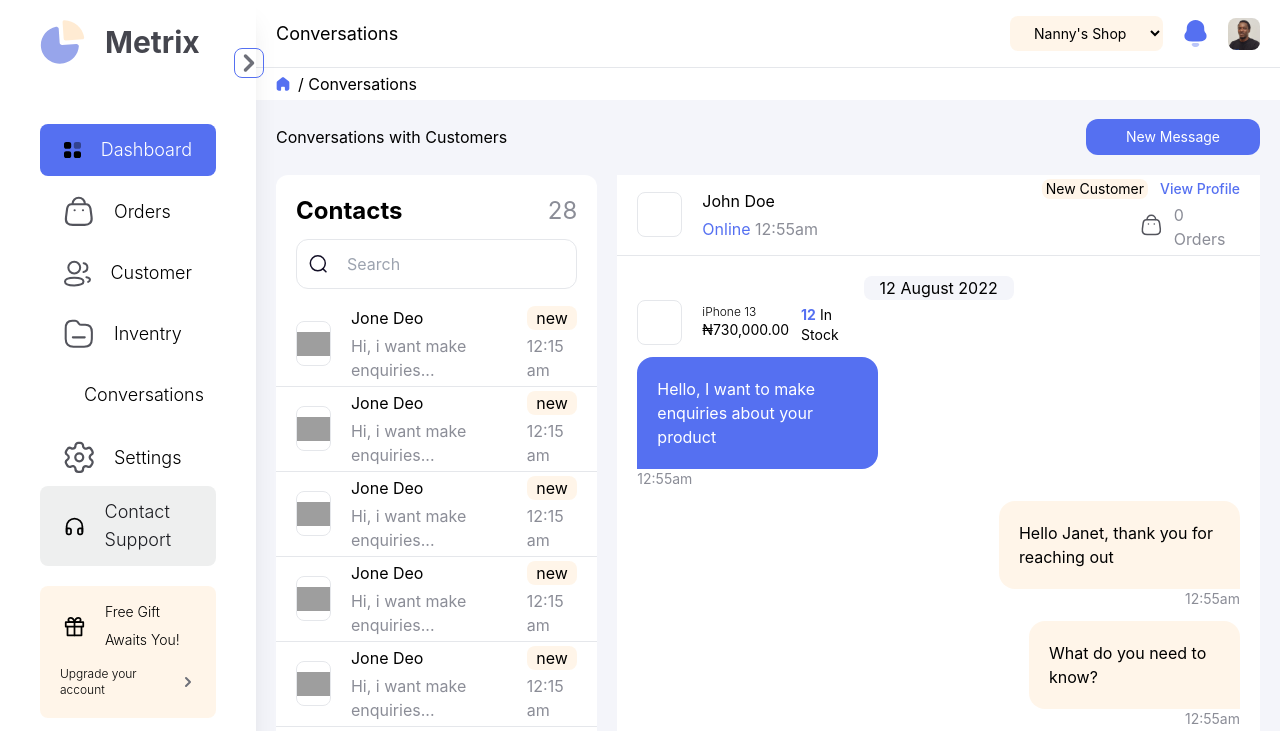
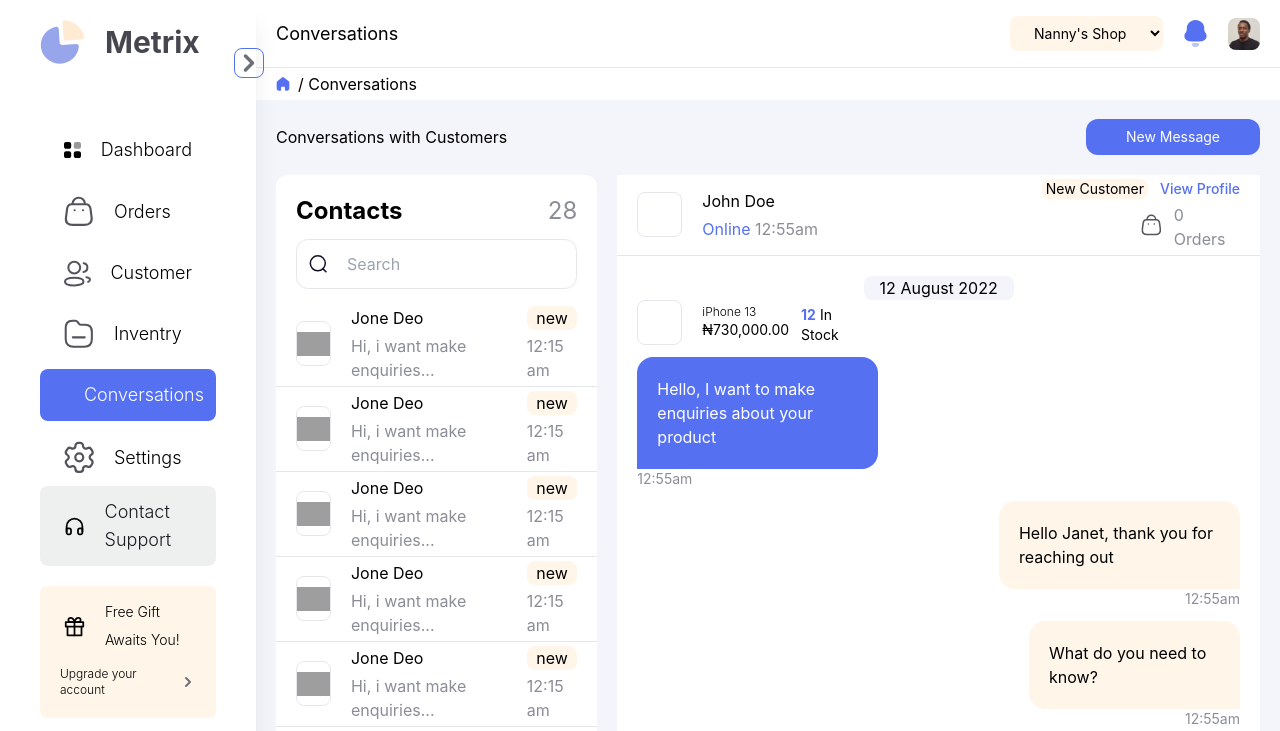
Before and after one commit to Jamleads/Metrix-react-app, a React (Vite) app: page /conversations in a window 1280 px wide. Shown: the top 731 px of the page. Built offline with nearby package versions, Linux system fonts and the light colour scheme; grey boxes are pictures that could not be loaded.

Commit message:
Active location rout

```diff
--- a/src/App.jsx
+++ b/src/App.jsx
@@ -1,3 +1,4 @@
+import React from "react";
 import Dashboard from "./Components/Dashboard";
 import Conversations from "./Components/Conversations";
 import Sidebar from "./Components/Sidebar";
@@ -17,6 +18,7 @@ function App() {
       </Route>
     )
   );
+
   return (
     <div>
       <RouterProvider router={router} />
--- a/src/Components/Sidebar.jsx
+++ b/src/Components/Sidebar.jsx
@@ -13,15 +13,16 @@ import rightIcon from "../assets/chevron-down.svg";
 import logoutIcon from "../assets/Logout.svg";
 import { Outlet } from "react-router-dom";
 import { useState } from "react";
-// import { Link } from "react-router-dom";
+import { Link, useLocation } from "react-router-dom";
 
 const Sidebar = () => {
   const [open, setOpen] = useState(true);
+  const location = useLocation();
   return (
     <div className="bg-[#F4F5FA] flex w-full h-screen">
       <div
         className={`sidebar flex flex-col ${
-          open ? "w-[20%]" : "w-[5%]"
+          open ? "w-[20%]" : "w-[10%]"
         } w-[20%] bg-[#ffffff] h-screen py-5 shadow-xl relative`}
       >
         <div className="pb-5 pr-5 pl-10">
@@ -50,29 +51,35 @@ const Sidebar = () => {
             open ? "px-10" : "px-5"
           }  mt-10 flex flex-col gap-2`}
         >
-          <MenuLink avata={dashboard} title="Dashboard" style="active" to="/" />
-          <MenuLink avata={orders} title="Orders" />
-          <MenuLink avata={userIcon} title="Customer" />
-          <MenuLink avata={folderIcon} title="Inventry" />
+          <MenuLink
+            avata={dashboard}
+            title={!open ? "" : "Dashboard"}
+            style={location.pathname === "/" ? "active" : ""}
+            to="/"
+          />
+          <MenuLink avata={orders} title={!open ? "" : "Orders"} />
+          <MenuLink avata={userIcon} title={!open ? "" : "Customer"} />
+          <MenuLink avata={folderIcon} title={!open ? "" : "Inventry"} />
           <MenuLink
             avata={chatIcon}
-            title="Conversations"
+            title={!open ? "" : "Conversations"}
+            style={location.pathname === "/conversations" ? "active" : ""}
             to="/conversations"
           />
-          <MenuLink avata={settingsIcon} title="Settings" />
+          <MenuLink avata={settingsIcon} title={!open ? "" : "Settings"} />
         </div>
 
         <div className="sidebar-footer mt-auto px-10">
           <MenuLink
             avata={headphoneIcon}
-            title="Contact Support"
+            title={!open ? "" : "Contact Support"}
             style="sidebar-footer-support"
           />
 
           <div className="bg-secondary mt-5 rounded-lg">
             <MenuLink
               avata={giftIcon}
-              title="Free Gift Awaits You!"
+              title={!open ? "" : "Free Gift Awaits You!"}
               style="sidebar-footer-gift"
             />
 
@@ -99,7 +106,7 @@ const Sidebar = () => {
         </div>
       </div>
 
-      <main className={`${open ? "w-[80%]" : "w-[95%]"}  h-screen`}>
+      <main className={`${open ? "w-[80%]" : "w-[90%]"}  h-screen`}>
         <Outlet />
       </main>
     </div>
```
